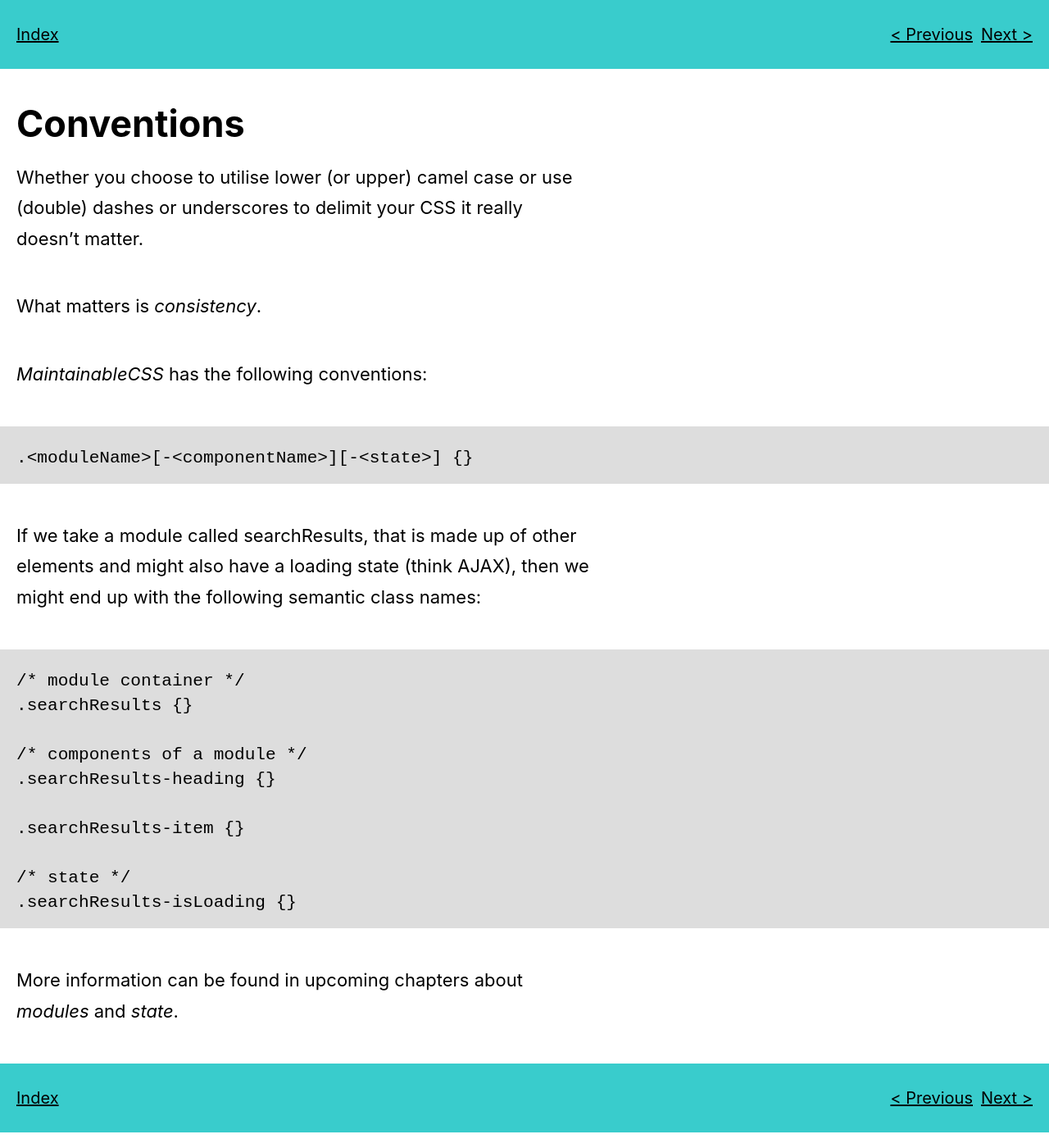
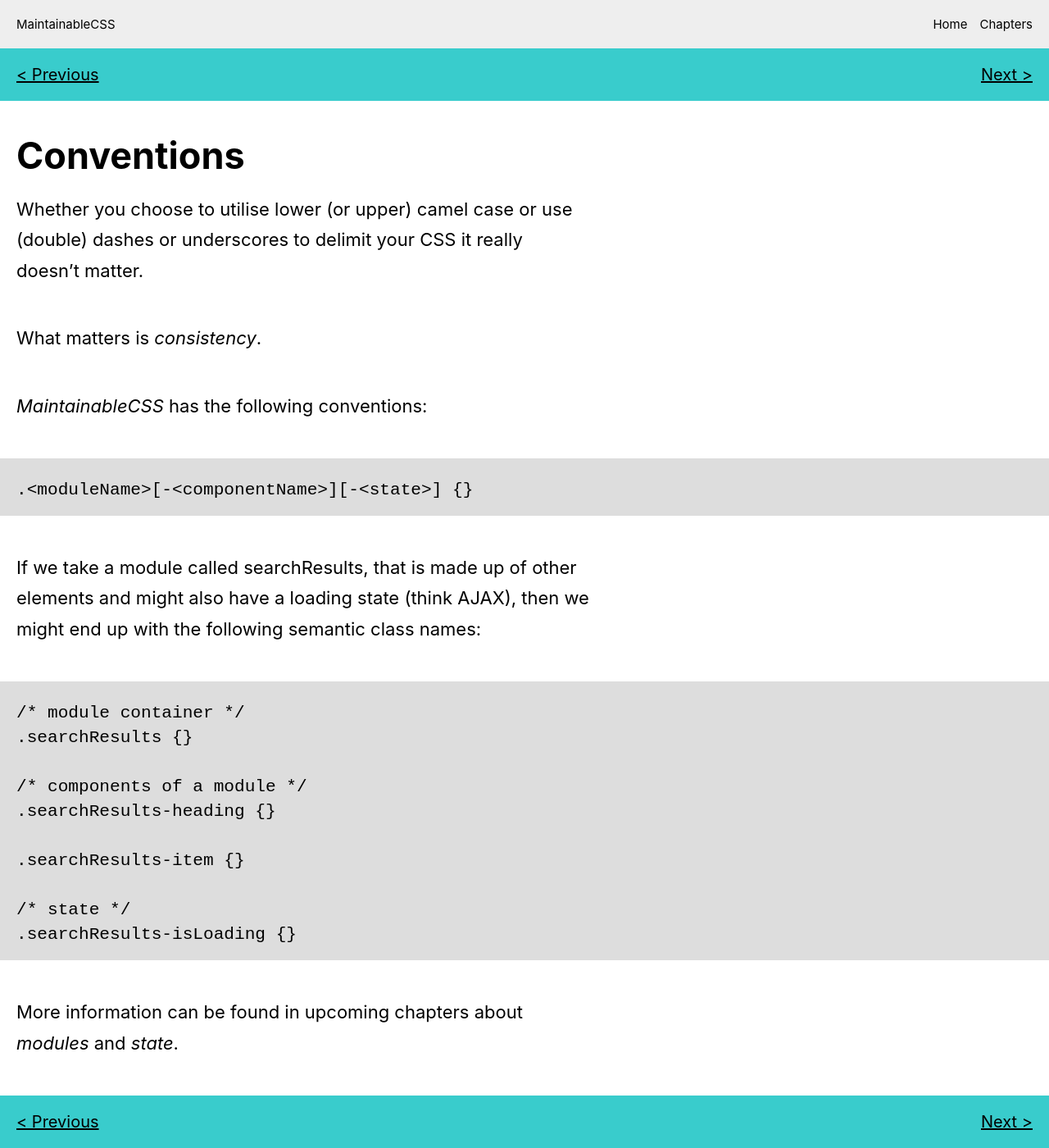
Before and after one commit to adamsilver/maintainablecss.com-jekyll, a Jekyll site: the page built from _chapters/05-conventions.md, in a window 1280 px wide. Shown: the whole page at 82% size. Built offline with Jekyll 4.4.1, drawn with Linux system fonts in a browser that asks for light colours.

Commit message:
Added header, nav, and pages

```diff
--- a/_includes/chapterNavigation.html
+++ b/_includes/chapterNavigation.html
@@ -1,5 +1,4 @@
 <div class="chapterNavigation">
-	<a class="chapterNavigation-allChapters" href="/">Index</a>
 	<div class="chapterNavigation-nextPreviousWrapper">
 		{% if page.previous %}
 			<div class="chapterNavigation-previous">
--- /dev/null
+++ b/_includes/header.html
@@ -0,0 +1,4 @@
+<div class="header">
+	<div class="logo">MaintainableCSS</div>
+	{% include navigation.html %}
+</div>
--- /dev/null
+++ b/_includes/navigation.html
@@ -0,0 +1,4 @@
+<div class="navigation">
+	<a class="{% if page.id == "home" %}nav-active{% endif%}" href="/">Home</a>
+	<a class="{% if page.id == "chapter" or page.layout == "chapter" %}nav-active{% endif%}" href="/chapters/">Chapters</a>
+</div>
--- a/_layouts/chapter.html
+++ b/_layouts/chapter.html
@@ -5,6 +5,7 @@
 	    {% include head.html %}
 	</head>
 	<body>
+		{% include header.html %}
         {% include chapterNavigation.html %}
         <div class="content">
 			<h1>{{page.title }}</h1>
--- a/_layouts/default.html
+++ b/_layouts/default.html
@@ -5,6 +5,7 @@
         {% include head.html %}
 	</head>
 	<body>
+        {% include header.html %}
 		<div class="content">
 			{{ content }}
 		</div>
--- a/assets/css/main.css
+++ b/assets/css/main.css
@@ -27,6 +27,40 @@ a:focus {
 
 a:active {
 	color: #39CCCC;
+}
+
+/**********************************************************
+* Header
+**********************************************************/
+
+.header {
+	background-color: #eee;
+	padding: 20px;
+	overflow: hidden;
+}
+
+/**********************************************************
+* Logo
+**********************************************************/
+
+.logo {
+	font-size: 1.5em;
+	float: left;
+}
+
+/**********************************************************
+* Navigation
+**********************************************************/
+
+.navigation {
+	font-size: 1.5em;
+	float: right;
+}
+
+.navigation a {
+	float: left;
+	margin-left: 15px;
+	text-decoration: none;
 }
 
 /**********************************************************
@@ -161,8 +195,8 @@ a:active {
 **********************************************************/
 
 .chapterNavigation {
-	padding: 30px 20px;
-	font-size: 1.6em;
+	padding: 20px;
+	font-size: 1.5em;
 	overflow: hidden;
 	background-color: #39CCCC;
 }
@@ -174,21 +208,18 @@ a:active {
 }
 
 .chapterNavigation-allChapters {
-	float: left;
 }
 
 .chapterNavigation-nextPreviousWrapper {
-	float: right;
+	overflow: hidden;
 }
 
 .chapterNavigation-previous {
 	float: left;
-	padding-right: 5px;
 }
 
 .chapterNavigation-next {
-	float: left;
-	padding-left: 5px;
+	float: right;
 }
 
 /**********************************************************
```
Also changed, not shown: _pages/chapters.md (added, +37 -0 lines).
